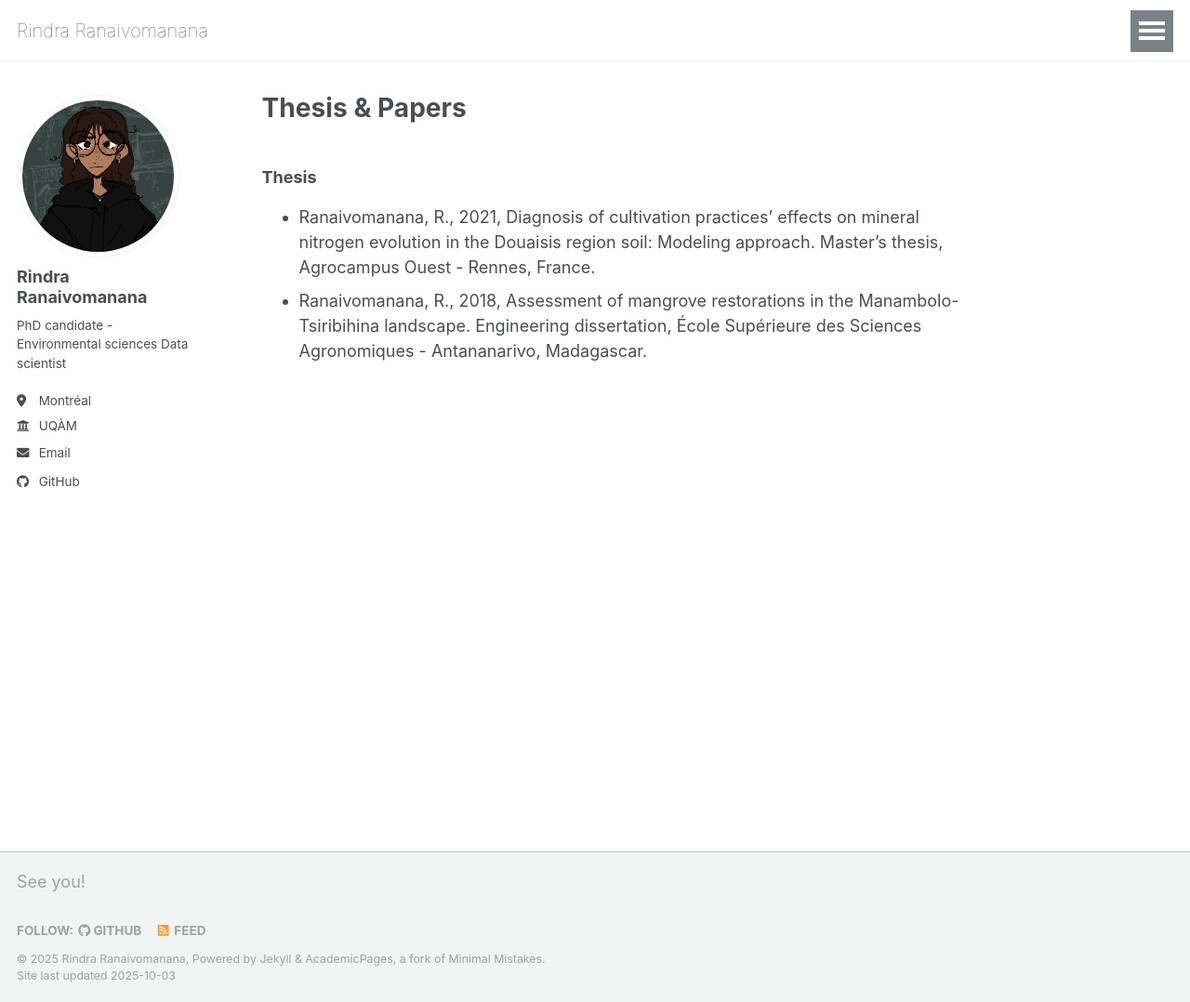
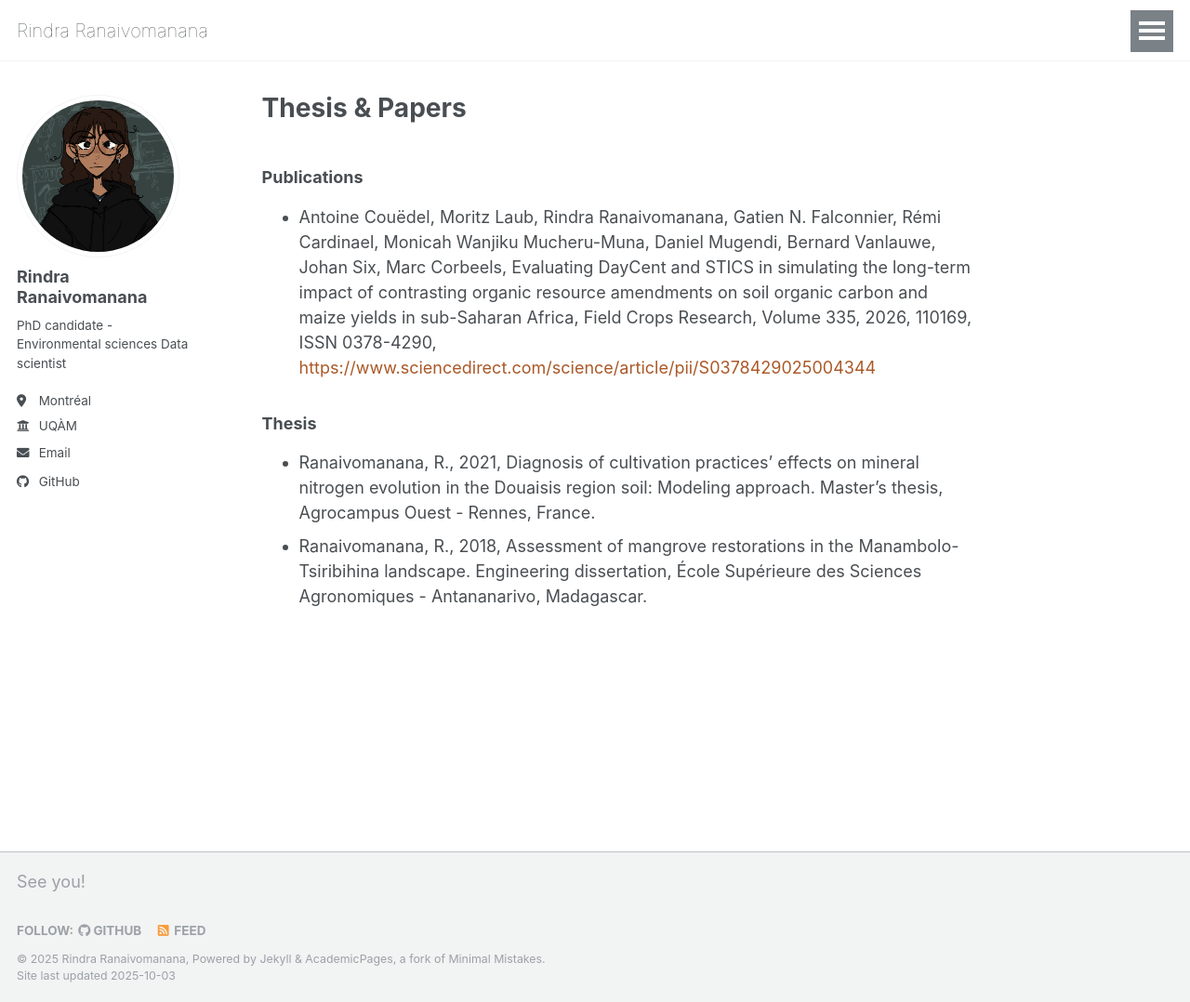
Before and after one commit to rindrafanomezana/rindrafanomezana.github.io, a Jekyll site: the page built from _pages/writings.md, in a window 1280 px wide and 1078 px high. Shown: the whole window at 93% size. Built offline with Jekyll 4.4.1, drawn with Linux system fonts in a browser that asks for light colours.

Commit message:
Update writings.md

```diff
--- a/_pages/writings.md
+++ b/_pages/writings.md
@@ -7,6 +7,9 @@ redirect_from:
   - "/nmp.html"
 ---
 
+### Publications
+* Antoine Couëdel, Moritz Laub, Rindra Ranaivomanana, Gatien N. Falconnier, Rémi Cardinael, Monicah Wanjiku Mucheru-Muna, Daniel Mugendi, Bernard Vanlauwe, Johan Six, Marc Corbeels, Evaluating DayCent and STICS in simulating the long-term impact of contrasting organic resource amendments on soil organic carbon and maize yields in sub-Saharan Africa, Field Crops Research, Volume 335, 2026, 110169, ISSN 0378-4290, <a href="https://www.sciencedirect.com/science/article/pii/S0378429025004344" target="_blank" rel="noopener noreferrer">https://www.sciencedirect.com/science/article/pii/S0378429025004344</a>
+
 ### Thesis
 * Ranaivomanana, R., 2021, Diagnosis of cultivation practices' effects on mineral nitrogen evolution in the Douaisis region soil: Modeling approach. Master's thesis, Agrocampus Ouest - Rennes, France.
 * Ranaivomanana, R., 2018, Assessment of mangrove restorations in the Manambolo-Tsiribihina landscape. Engineering dissertation, École Supérieure des Sciences Agronomiques - Antananarivo, Madagascar.
```
